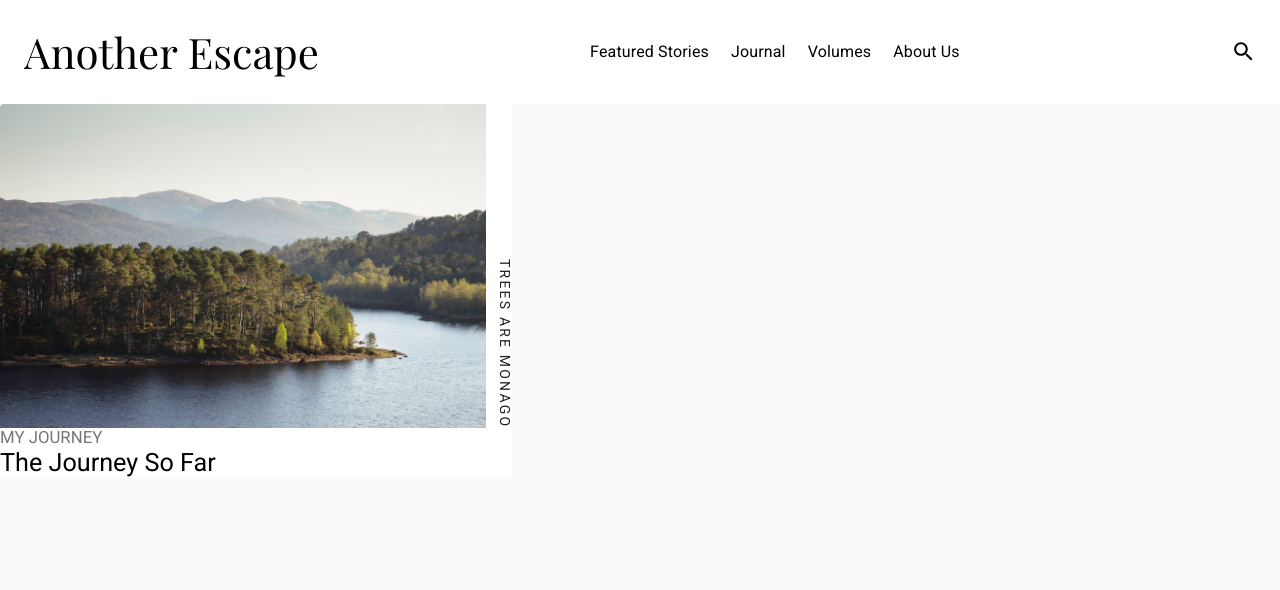
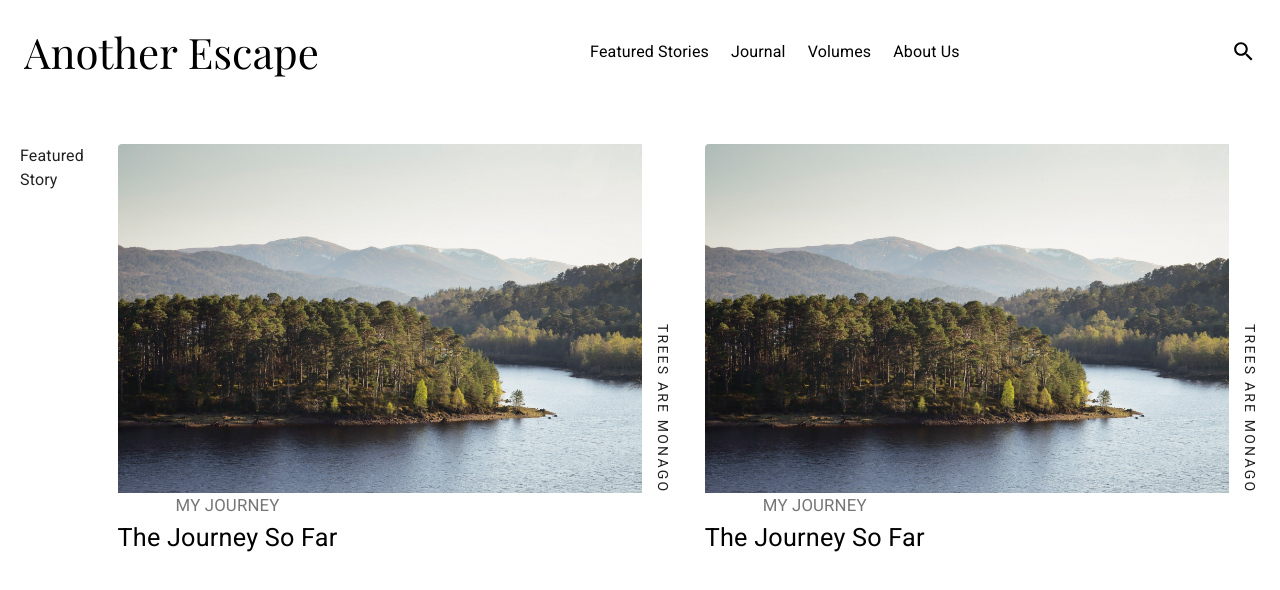
Before and after one commit to aliraza944/Travel-Blog, a Next.js app: page / in a window 1280 px wide. Shown: the top 590 px of the page. Built offline with nearby package versions, Linux system fonts and the light colour scheme; a web font is replaced by a local one.

Commit message:
Added featured section

```diff
--- a/Components/Card/Styles.js
+++ b/Components/Card/Styles.js
@@ -1,9 +1,9 @@
 import { makeStyles } from "@material-ui/core/styles";
-const useStyles = makeStyles({
+const useStyles = makeStyles((theme) => ({
   root: {
     minWidth: 275,
     margin: "0",
-    width: "40%",
+    width: "100%",
     display: "flex",
     flexDirection: "column",
     justifyContent: "center",
@@ -17,8 +17,12 @@ const useStyles = makeStyles({
   content: {
     width: "100%",
     display: "flex",
-    flexDirection: "row",
     padding: "0px ",
+    flexDirection: "column",
+
+    [theme.breakpoints.up("md")]: {
+      flexDirection: "row",
+    },
 
     alignItems: "baseline",
     justifyContent: "space-between",
@@ -27,16 +31,28 @@ const useStyles = makeStyles({
     fontSize: "1em",
     letterSpacing: "2.2px",
     textTransform: "uppercase",
+    writingMode: "horizontal-tb",
+
+    [theme.breakpoints.up("md")]: {
+      writingMode: "vertical-rl",
+      textAlign: "center",
+    },
   },
   bottomTag: {
     fontSize: "1.2em",
     color: "#2222229e",
     textTransform: "uppercase",
+    [theme.breakpoints.up("md")]: {
+      textAlign: "center",
+    },
   },
   bottomTitle: {
     fontSize: "1.8em",
     textTransform: "capitalize",
     color: "#000",
+    [theme.breakpoints.up("md")]: {
+      textAlign: "center",
+    },
   },
-});
+}));
 export default useStyles;
--- a/Components/Card/index.js
+++ b/Components/Card/index.js
@@ -15,22 +15,16 @@ export default function ContentCard(props) {
         </div>
         <div>
           {" "}
-          <Typography
-            variant="h3"
-            className={`${classes.sideTitle} verticleText`}
-          >
+          <Typography className={classes.sideTitle}>
             {" "}
             Trees are monago
           </Typography>
         </div>
       </CardContent>
       <div className={classes.tagesandtitles}>
-        <Typography className={classes.bottomTag} variant="h3">
-          {" "}
-          my journey
-        </Typography>
+        <Typography className={classes.bottomTag}> my journey</Typography>
 
-        <Typography className={classes.bottomTitle} variant="h3">
+        <Typography className={classes.bottomTitle}>
           {" "}
           The journey so far{" "}
         </Typography>
--- /dev/null
+++ b/Components/FeaturedSection/Styles.js
@@ -0,0 +1,16 @@
+import { makeStyles } from "@material-ui/core/styles";
+const useStyles = makeStyles((theme) => ({
+  featuredContainer: {
+    display: "flex",
+    justifyContent: "center",
+    alignItems: "flex-start",
+    padding: "0px 20px",
+    margin: "40px 0 0 0 ",
+    flexDirection: "row",
+
+    [theme.breakpoints.down("md")]: {
+      flexDirection: "column",
+    },
+  },
+}));
+export default useStyles;
--- /dev/null
+++ b/Components/FeaturedSection/index.js
@@ -0,0 +1,27 @@
+import Card from "../Card";
+import Paper from "@material-ui/core/Paper";
+import Grid from "@material-ui/core/Grid";
+import Typography from "@material-ui/core/Typography";
+import useStyles from "./Styles";
+
+const FeaturedSection = () => {
+  const classes = useStyles();
+  return (
+    <>
+      <div className={classes.featuredContainer}>
+        <Typography> Featured Story</Typography>
+
+        <Grid container spacing={4}>
+          <Grid item xs={12} md={6}>
+            <Card />
+          </Grid>
+          <Grid item xs={12} md={6}>
+            <Card />
+          </Grid>
+        </Grid>
+      </div>
+    </>
+  );
+};
+
+export default FeaturedSection;
--- a/Components/Navigation/Styles.js
+++ b/Components/Navigation/Styles.js
@@ -7,6 +7,8 @@ const useStyles = makeStyles((theme) => ({
     padding: "20px 0 20px 0",
     color: "black",
     backgroundColor: "white",
+    alignItems: "center",
+    justifyContent: "space-around",
   },
 
   appbar: {
@@ -48,7 +50,7 @@ const useStyles = makeStyles((theme) => ({
   menuButton: {
     justifyContent: "flex-start",
     marginRight: theme.spacing(0),
-    flexGrow: 1,
+    flexGrow: 0,
     fontSize: "1.5em",
 
     [theme.breakpoints.up("md")]: {
--- a/pages/_document.js
+++ b/pages/_document.js
@@ -16,7 +16,11 @@ export default class MyDocument extends Document {
             href="https://fonts.googleapis.com/css?family=Roboto:300,400,500,700&display=swap"
           />
           <link rel="preconnect" href="https://fonts.googleapis.com" />
-          <link rel="preconnect" href="https://fonts.gstatic.com" crossorigin />
+          <link
+            rel="preconnect"
+            href="https://fonts.gstatic.com"
+            crossOrigin="true"
+          />
           <link
             href="https://fonts.googleapis.com/css2?family=Gorditas:wght@400;700&display=swap"
             rel="stylesheet"
--- a/pages/index.js
+++ b/pages/index.js
@@ -1,14 +1,44 @@
 import { Typography } from "@material-ui/core";
-import ContentCard from "../Components/Card";
+import fs from "fs";
+import path from "path";
+import matter from "gray-matter";
 import Header from "../Components/Header";
+import FeaturedSection from "../Components/FeaturedSection";
 export default function Home() {
   return (
     <div>
       <Header />
 
       <main>
-        <ContentCard />
+        <FeaturedSection />
       </main>
     </div>
   );
 }
+
+export async function getStaticProps() {
+  const files = fs.readdirSync(path.join("posts"));
+
+  const posts = files.map((file) => {
+    // creating a uniques slug for each file
+    const slug = file.replace(".md", "");
+
+    // creating frontMatter
+
+    const mdWithMeta = fs.readFileSync(path.join("posts", file), "utf-8");
+
+    const { data: frontMatter } = matter(mdWithMeta);
+
+    return {
+      slug,
+      frontMatter,
+    };
+  });
+
+  console.log(posts);
+  return {
+    props: {
+      post: "my post",
+    },
+  };
+}
--- /dev/null
+++ b/posts/trees-for-life.md
@@ -0,0 +1,5 @@
+---
+title: "Trees for life"
+sideTitle: "the natural world volume"
+coverImage: "Images/Trees-for-Life.jpg"
+---
--- a/src/theme.js
+++ b/src/theme.js
@@ -6,10 +6,12 @@ const theme = createTheme({
     MuiCssBaseline: {
       "@global": {
         "*": {
-          overflow: "hidden",
+          // overflowX: "hidden",
+          boxSizing: "border-box",
         },
         body: {
           fontFamily: "Gorditas ,Helvetica Neue,sans-serif",
+          backgroundColor: "white",
         },
         ".responsiveImage": {
           width: "100%",
```
